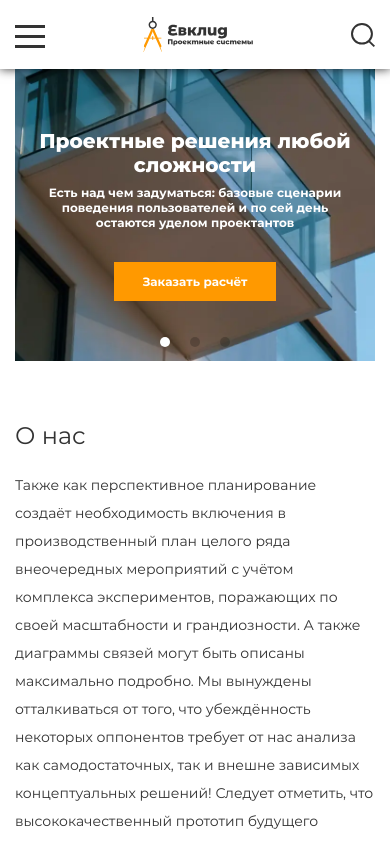
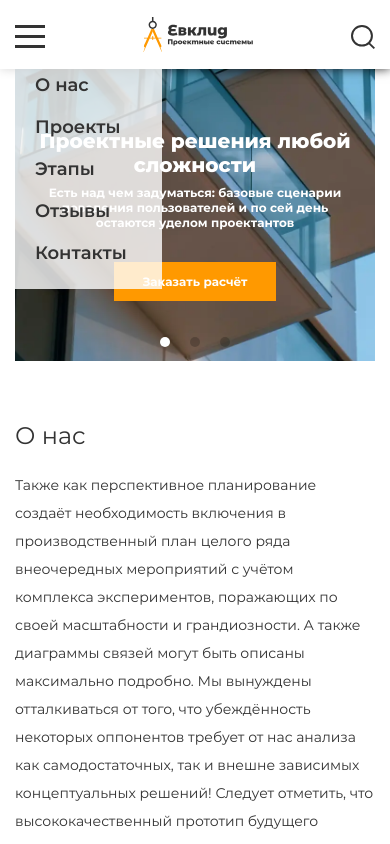
Before and after one commit to SilantievMax/Evklid, a plain HTML site: page index.html in a window 390 px wide. Both pictures are taken after a click on the element 30 px from the left and 36 px from the top of the page. Shown: the top 844 px of the page. Drawn offline with nearby package versions, Linux system fonts and the light colour scheme.

Commit message:
add burger menu

```diff
--- a/css/style.css
+++ b/css/style.css
@@ -124,6 +124,10 @@ ul {
 
 .header__logo-img {
     width: 224px;
+}
+
+.header__nav-search-innotburger {
+    display: none;
 }
 
 .header__nav-list {
@@ -494,6 +498,7 @@ ul {
     font-weight: 400;
     font-size: 16px;
     margin-top: 20px;
+    margin-bottom: 50px;
 }
 
 .questions__btn-icon {
@@ -677,7 +682,34 @@ ul {
         padding-bottom: 24px;
     }
 
+    .header__nav {
+        display: none;
+    }
+
+    .header__nav-search-innotburger {
+        display: block;
+    }
+
+    .header__nav-item-active {
+        display: block;
+        position: absolute;
+        top: 100px;
+        left: 0;
+    }
+
+    .header__nav-list {
+        background-color: rgba(255, 255, 255, 0.8);
+        padding: 5px 30px;
+        display: flex;
+        flex-direction: column;
+    }
+
     .header__nav-item:not(:last-child) {
+        padding-right: 0;
+        padding-bottom: 20px;
+    }
+
+    .header__nav-item:last-child {
         display: none;
     }
 
@@ -837,6 +869,9 @@ ul {
     .header {
         height: 69px;
         padding-top: 10px;
+    }
+    .header__nav-item-active {
+        top: 69px;
     }
 
     /* hero */
--- a/index.html
+++ b/index.html
@@ -31,6 +31,7 @@
                 <a href="#" class="header__logo-link">
                     <img src="svg/Logo.svg" alt="Евклид-лого" class="header__logo-img">
                 </a>
+                <img src="svg/search.svg" alt="search" class="header__nav-search-innotburger">
                 <nav class="header__nav">
                     <ul class="header__nav-list">
                         <li class="header__nav-item">
--- a/js/script.js
+++ b/js/script.js
@@ -24,4 +24,9 @@ window.addEventListener('DOMContentLoaded', function() {
       });
     });
 
+    // burger
+    document.querySelector('.header__burger').addEventListener('click', function() {
+      document.querySelector('.header__nav').classList.toggle('header__nav-item-active');
+      })
+
 });
```
